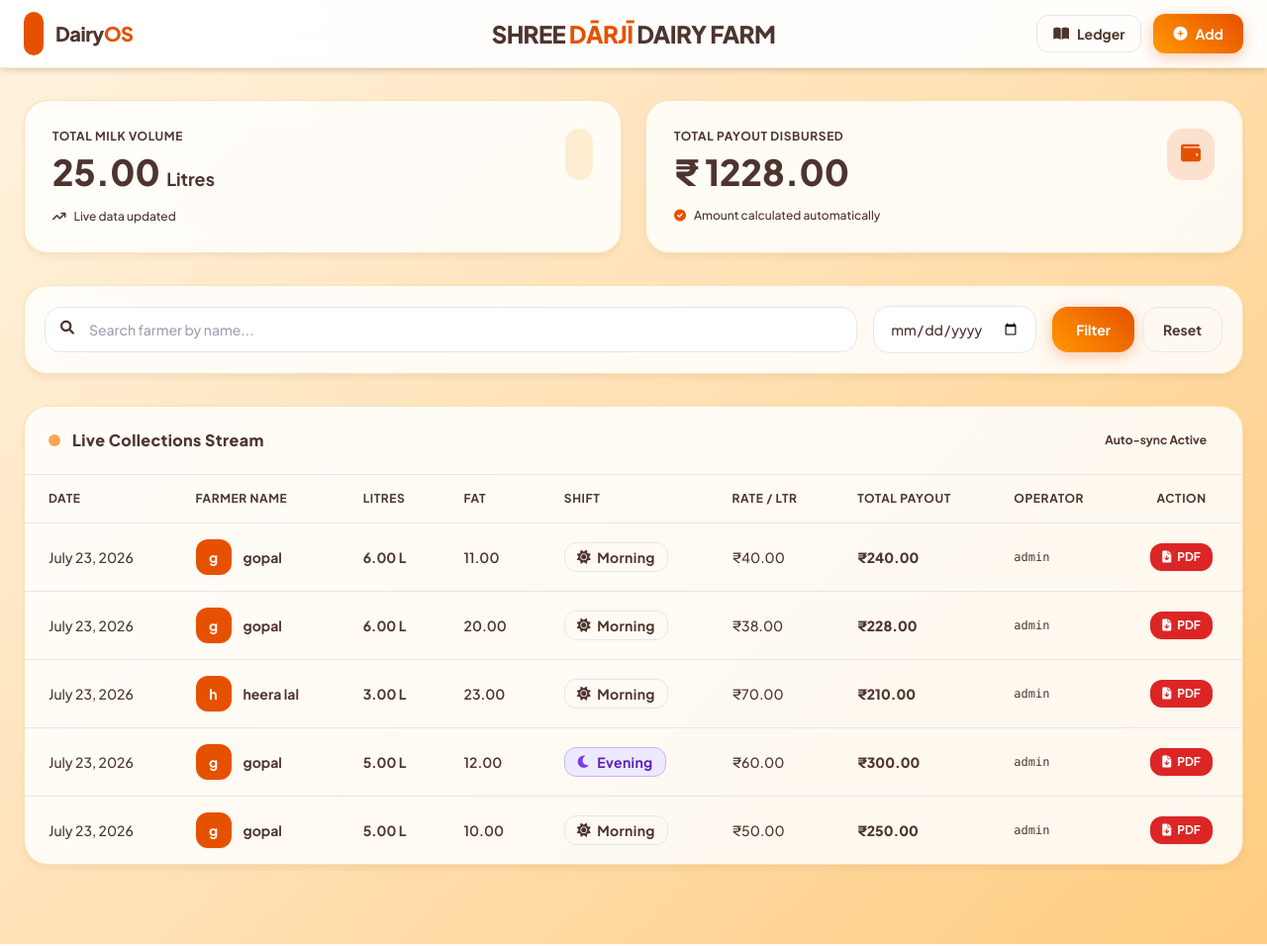
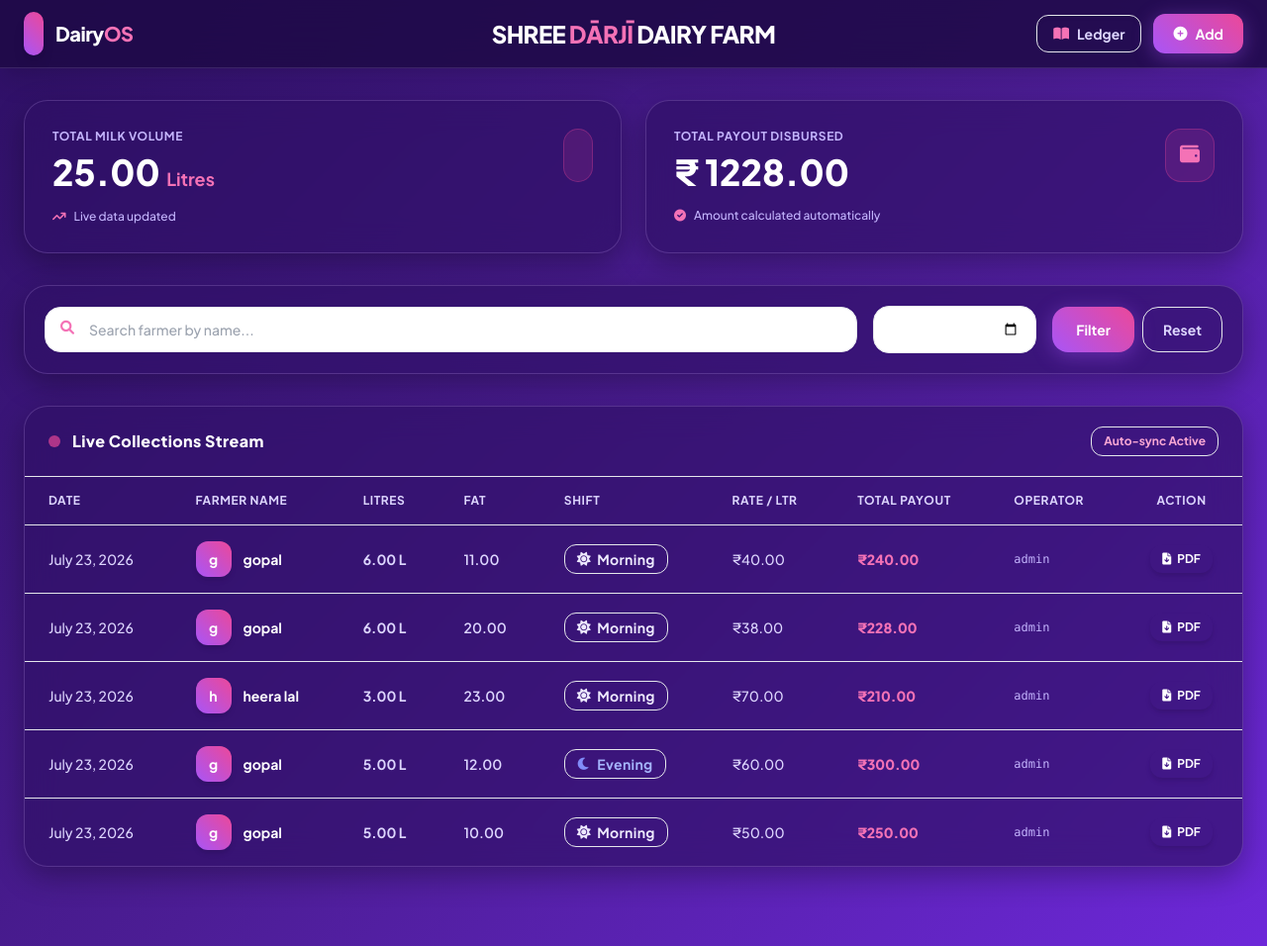
Before and after one commit to vishu601/dairy_project, a Django app: page / in a window 1280 px wide. Shown: the whole page at 99% size. Run offline with Django 5.2, Linux system fonts and the light colour scheme; a user stored in the database is signed in; data comes from the database, SQL or seed files in the repository.

Commit message:
update dashbord

```diff
--- a/dairy_app/templates/dairy_app/dashboard.html
+++ b/dairy_app/templates/dairy_app/dashboard.html
@@ -10,72 +10,77 @@
     <style>
         body {
             font-family: 'Plus Jakarta Sans', sans-serif;
-            background: linear-gradient(135deg, #fff3e0 0%, #ffe0b2 50%, #ffcc80 100%);
+            background: linear-gradient(135deg, #2e1065 0%, #4c1d95 50%, #6d28d9 100%);
             min-height: 100vh;
-            color: #4e342e;
+            color: #f3e8ff;
         }
         .glass-card {
-            background: rgba(255, 255, 255, 0.85);
-            backdrop-filter: blur(12px);
-            -webkit-backdrop-filter: blur(12px);
-            border: 1px solid rgba(255, 183, 77, 0.4);
-            box-shadow: 0 4px 6px rgba(0, 0, 0, 0.05);
+            background: rgba(46, 16, 101, 0.65);
+            backdrop-filter: blur(16px);
+            -webkit-backdrop-filter: blur(16px);
+            border: 1px solid rgba(216, 180, 254, 0.2);
+            box-shadow: 0 10px 30px rgba(0, 0, 0, 0.3);
         }
         .glass-nav {
-            background: rgba(255, 255, 255, 0.95);
-            backdrop-filter: blur(15px);
-            border-bottom: 1px solid rgba(255, 183, 77, 0.3);
+            background: rgba(30, 10, 70, 0.85);
+            backdrop-filter: blur(20px);
+            -webkit-backdrop-filter: blur(20px);
+            border-bottom: 1px solid rgba(216, 180, 254, 0.15);
         }
-        .text-dairy-orange { color: #e65100; }
-        .bg-dairy-orange { background-color: #f57c00; }
-        .btn-sky {
-            background: linear-gradient(45deg, #ff9800, #e65100);
+        .text-dairy-accent { color: #f43f5e; }
+        .bg-dairy-accent { background-color: #f43f5e; }
+        .btn-purple-glow {
+            background: linear-gradient(45deg, #a855f7, #ec4899);
             color: white;
-            box-shadow: 0 4px 15px rgba(230, 81, 0, 0.3);
+            box-shadow: 0 4px 20px rgba(168, 85, 247, 0.4);
         }
-        .btn-sky:hover {
-            background: linear-gradient(45deg, #fb8c00, #ef6c00);
+        .btn-purple-glow:hover {
+            background: linear-gradient(45deg, #9333ea, #db2777);
         }
-        .metric-icon-bg { background-color: rgba(255, 152, 0, 0.15); color: #e65100; }
+        .metric-icon-bg {
+            background-color: rgba(236, 72, 153, 0.15);
+            color: #f472b6;
+            border: 1px solid rgba(236, 72, 153, 0.3);
+        }
     </style>
 </head>
 <body class="pb-12">
 
     <!-- Top Navigation Bar -->
-    <nav class="glass-nav sticky top-0 z-50 px-4 sm:px-6 py-3 shadow-md">
+    <nav class="glass-nav sticky top-0 z-50 px-4 sm:px-6 py-3 shadow-xl">
         <div class="container mx-auto flex justify-between items-center">
             <!-- Logo & Brand -->
             <div class="flex items-center gap-3">
-                <div class="p-2.5 rounded-2xl text-white" style="background: #e65100;">
+                <div class="p-2.5 rounded-2xl text-white shadow-lg" style="background: linear-gradient(45deg, #a855f7, #ec4899);">
                     <i class="fa-solid fa-cow text-xl"></i>
                 </div>
                 <div>
-                    <h1 class="text-xl font-extrabold tracking-tight text-orange-950">Dairy<span style="color: #e65100;">OS</span></h1>
-                    <p class="text-[11px] text-orange-800 font-semibold uppercase tracking-wider hidden xs:block">Enterprise Suite</p>
+                    <h1 class="text-xl font-extrabold tracking-tight text-white">Dairy<span class="text-pink-400">OS</span></h1>
+                    <p class="text-[11px] text-purple-300 font-semibold uppercase tracking-wider hidden xs:block">Enterprise Suite</p>
                 </div>
             </div>
 
             <!-- Center Title -->
             <div class="absolute left-1/2 transform -translate-x-1/2 hidden md:block">
-                <h2 class="text-2xl font-extrabold text-orange-950 tracking-tight">
-                    SHREE <span class="text-dairy-orange">DĀRJĪ</span> DAIRY FARM
+                <h2 class="text-2xl font-extrabold text-white tracking-tight">
+                    SHREE <span class="text-pink-400">DĀRJĪ</span> DAIRY FARM
                 </h2>
             </div>
 
             <!-- Actions -->
             <div class="flex items-center gap-3">
-                <a href="{% url 'farmer_ledger' %}" class="bg-orange-500/10 hover:bg-orange-500/20 text-orange-950 px-4 py-2 rounded-xl text-sm font-bold transition-all flex items-center gap-2 border border-orange-500/20">
-                    <i class="fa-solid fa-book-open text-orange-700"></i> <span class="hidden sm:inline">Ledger</span>
+                <a href="{% url 'farmer_ledger' %}" class="bg-purple-900/40 hover:bg-purple-900/70 text-purple-200 px-4 py-2 rounded-xl text-sm font-bold transition-all flex items-center gap-2 border border-purple-500/30 shadow-inner">
+                    <i class="fa-solid fa-book-open text-pink-400"></i> <span class="hidden sm:inline">Ledger</span>
                 </a>
-                <a href="{% url 'add_milk' %}" class="btn-sky px-5 py-2.5 rounded-xl text-sm font-bold transition-all flex items-center gap-2">
+                <a href="{% url 'add_milk' %}" class="btn-purple-glow px-5 py-2.5 rounded-xl text-sm font-bold transition-all flex items-center gap-2">
                     <i class="fa-solid fa-plus-circle"></i> Add <span class="hidden xs:inline">Entry</span>
                 </a>
             </div>
         </div>
         <!-- Mobile Title -->
-        <div class="md:hidden mt-3 text-center border-t border-orange-500/20 pt-2">
-            <h2 class="text-lg font-extrabold text-orange-950 tracking-tight">
-                SHREE <span class="text-dairy-orange">DĀRJĪ</span> DAIRY FARM
+        <div class="md:hidden mt-3 text-center border-t border-purple-500/20 pt-2">
+            <h2 class="text-lg font-extrabold text-white tracking-tight">
+                SHREE <span class="text-pink-400">DĀRJĪ</span> DAIRY FARM
             </h2>
         </div>
     </nav>
@@ -85,101 +90,101 @@
         <!-- Metric Stats Cards -->
         <div class="grid grid-cols-1 sm:grid-cols-2 gap-6 mb-8">
             <!-- Card 1 -->
-            <div class="glass-card p-7 rounded-3xl shadow-lg">
+            <div class="glass-card p-7 rounded-3xl shadow-xl">
                 <div class="flex justify-between items-start mb-4">
                     <div>
-                        <p class="text-orange-800 text-xs font-bold uppercase tracking-wider">Total Milk Volume</p>
-                        <h3 class="text-4xl font-black text-orange-950 mt-2">{{ total_litres|default:0 }} <span class="text-lg font-bold text-orange-700">Litres</span></h3>
+                        <p class="text-purple-300 text-xs font-bold uppercase tracking-wider">Total Milk Volume</p>
+                        <h3 class="text-4xl font-black text-white mt-2">{{ total_litres|default:0 }} <span class="text-lg font-bold text-pink-400">Litres</span></h3>
                     </div>
                     <div class="metric-icon-bg p-3.5 rounded-2xl">
                         <i class="fa-solid fa-glass-water text-xl"></i>
                     </div>
                 </div>
-                <div class="flex items-center gap-2 text-xs text-orange-800 font-medium">
-                    <i class="fa-solid fa-arrow-trend-up text-orange-700"></i> Live data updated
+                <div class="flex items-center gap-2 text-xs text-purple-300 font-medium">
+                    <i class="fa-solid fa-arrow-trend-up text-pink-400"></i> Live data updated
                 </div>
             </div>
 
             <!-- Card 2 -->
-            <div class="glass-card p-7 rounded-3xl shadow-lg">
+            <div class="glass-card p-7 rounded-3xl shadow-xl">
                 <div class="flex justify-between items-start mb-4">
                     <div>
-                        <p class="text-orange-800 text-xs font-bold uppercase tracking-wider">Total Payout Disbursed</p>
-                        <h3 class="text-4xl font-black text-orange-950 mt-2">₹ {{ total_amount|default:0 }}</h3>
+                        <p class="text-purple-300 text-xs font-bold uppercase tracking-wider">Total Payout Disbursed</p>
+                        <h3 class="text-4xl font-black text-white mt-2">₹ {{ total_amount|default:0 }}</h3>
                     </div>
-                    <div class="metric-icon-bg p-3.5 rounded-2xl" style="background-color: rgba(230, 81, 0, 0.15); color: #e65100;">
+                    <div class="metric-icon-bg p-3.5 rounded-2xl">
                         <i class="fa-solid fa-wallet text-xl"></i>
                     </div>
                 </div>
-                <div class="flex items-center gap-2 text-xs text-orange-800 font-medium">
-                    <i class="fa-solid fa-check-circle text-dairy-orange"></i> Amount calculated automatically
+                <div class="flex items-center gap-2 text-xs text-purple-300 font-medium">
+                    <i class="fa-solid fa-check-circle text-pink-400"></i> Amount calculated automatically
                 </div>
             </div>
         </div>
 
         <!-- Filter & Search Console -->
-        <form method="GET" class="glass-card p-5 rounded-3xl mb-8 shadow-lg flex flex-col md:flex-row gap-4 items-center border border-orange-500/20">
+        <form method="GET" class="glass-card p-5 rounded-3xl mb-8 shadow-xl flex flex-col md:flex-row gap-4 items-center">
             <div class="w-full md:flex-1 relative">
-                <i class="fa-solid fa-magnifying-glass absolute left-4 top-3.5 text-orange-700 text-sm"></i>
-                <input type="text" name="q" value="{{ search_query }}" placeholder="Search farmer by name..." class="w-full bg-white border border-orange-500/30 text-orange-950 placeholder-orange-700/60 pl-11 pr-4 py-3 rounded-2xl text-sm font-medium focus:outline-none focus:ring-2 focus:ring-orange-500/50 transition-all">
+                <i class="fa-solid fa-magnifying-glass absolute left-4 top-3.5 text-pink-400 text-sm"></i>
+                <input type="text" name="q" value="{{ search_query }}" placeholder="Search farmer by name..." class="w-full bg-purple-950/50 border border-purple-500/30 text-white placeholder-purple-300/50 pl-11 pr-4 py-3 rounded-2xl text-sm font-medium focus:outline-none focus:ring-2 focus:ring-pink-500 transition-all">
             </div>
             <div class="w-full md:w-auto">
-                <input type="date" name="date" value="{{ selected_date }}" class="w-full md:w-auto bg-white border border-orange-500/30 text-orange-950 px-4 py-3 rounded-2xl text-sm font-medium focus:outline-none focus:ring-2 focus:ring-orange-500/50 transition-all">
+                <input type="date" name="date" value="{{ selected_date }}" class="w-full md:w-auto bg-purple-950/50 border border-purple-500/30 text-white px-4 py-3 rounded-2xl text-sm font-medium focus:outline-none focus:ring-2 focus:ring-pink-500 transition-all">
             </div>
             <div class="flex gap-2 w-full md:w-auto">
-                <button type="submit" class="flex-1 md:flex-none btn-sky px-6 py-3 rounded-2xl text-sm font-bold shadow-md">Filter</button>
-                <a href="{% url 'dashboard' %}" class="flex-1 md:flex-none text-center bg-orange-500/10 hover:bg-orange-500/20 text-orange-950 px-5 py-3 rounded-2xl text-sm font-bold transition-all border border-orange-500/20">Reset</a>
+                <button type="submit" class="flex-1 md:flex-none btn-purple-glow px-6 py-3 rounded-2xl text-sm font-bold shadow-md">Filter</button>
+                <a href="{% url 'dashboard' %}" class="flex-1 md:flex-none text-center bg-purple-900/40 hover:bg-purple-900/70 text-purple-200 px-5 py-3 rounded-2xl text-sm font-bold transition-all border border-purple-500/30">Reset</a>
             </div>
         </form>
 
         <!-- Main Data Container -->
-        <div class="glass-card rounded-3xl overflow-hidden shadow-xl border border-orange-500/20">
-            <div class="px-6 py-5 border-b border-orange-500/20 flex justify-between items-center bg-orange-500/10">
+        <div class="glass-card rounded-3xl overflow-hidden shadow-2xl">
+            <div class="px-6 py-5 border-b border-purple-500/20 flex justify-between items-center bg-purple-950/30">
                 <div class="flex items-center gap-3">
-                    <div class="w-3 h-3 rounded-full bg-dairy-orange animate-pulse"></div>
-                    <h3 class="text-base font-extrabold text-orange-950 tracking-wide">Live Collections Stream</h3>
+                    <div class="w-3 h-3 rounded-full bg-pink-500 animate-pulse"></div>
+                    <h3 class="text-base font-extrabold text-white tracking-wide">Live Collections Stream</h3>
                 </div>
-                <span class="text-xs font-bold text-orange-800 bg-orange-500/20 px-3 py-1.5 rounded-xl">Auto-sync Active</span>
+                <span class="text-xs font-bold text-pink-300 bg-pink-500/20 px-3 py-1.5 rounded-xl border border-pink-500/30">Auto-sync Active</span>
             </div>
 
             <!-- Mobile Card View -->
-            <div class="block lg:hidden divide-y divide-orange-500/20 p-4 space-y-4">
+            <div class="block lg:hidden divide-y divide-purple-500/20 p-4 space-y-4">
                 {% for c in collections %}
-                <div class="bg-white border border-orange-500/20 rounded-2xl p-4 space-y-3 shadow-sm">
+                <div class="bg-purple-950/40 border border-purple-500/20 rounded-2xl p-4 space-y-3 shadow-lg">
                     <div class="flex justify-between items-center">
-                        <span class="text-xs font-semibold text-orange-800"><i class="fa-regular fa-calendar mr-1"></i> {{ c.date }}</span>
-                        <span class="px-3 py-1 rounded-xl text-[11px] font-bold tracking-wide border inline-flex items-center gap-1.5 {% if c.shift == 'Morning' %}bg-orange-100 text-orange-800 border-orange-300{% else %}bg-purple-100 text-purple-800 border-purple-300{% endif %}">
-                            <i class="fa-solid {% if c.shift == 'Morning' %}fa-sun text-orange-600{% else %}fa-moon text-purple-600{% endif %}"></i> {{ c.shift }}
+                        <span class="text-xs font-semibold text-purple-300"><i class="fa-regular fa-calendar mr-1"></i> {{ c.date }}</span>
+                        <span class="px-3 py-1 rounded-xl text-[11px] font-bold tracking-wide border inline-flex items-center gap-1.5 {% if c.shift == 'Morning' %}bg-amber-500/20 text-amber-300 border-amber-500/30{% else %}bg-indigo-500/20 text-indigo-300 border-indigo-500/30{% endif %}">
+                            <i class="fa-solid {% if c.shift == 'Morning' %}fa-sun text-amber-400{% else %}fa-moon text-indigo-400{% endif %}"></i> {{ c.shift }}
                         </span>
                     </div>
 
                     <div class="flex items-center justify-between">
                         <div class="flex items-center gap-3">
-                            <div class="w-10 h-10 rounded-xl flex items-center justify-center text-sm text-white font-bold shadow-sm" style="background: #e65100;">
+                            <div class="w-10 h-10 rounded-xl flex items-center justify-center text-sm text-white font-bold shadow-md" style="background: linear-gradient(45deg, #a855f7, #ec4899);">
                                 {{ c.farmer.name|slice:":1" }}
                             </div>
                             <div>
-                                <h4 class="font-bold text-orange-950 text-sm">{{ c.farmer.name }}</h4>
-                                <p class="text-xs text-orange-700 font-mono">Op: {{ c.collected_by.username|default:"Admin" }}</p>
+                                <h4 class="font-bold text-white text-sm">{{ c.farmer.name }}</h4>
+                                <p class="text-xs text-purple-300 font-mono">Op: {{ c.collected_by.username|default:"Admin" }}</p>
                             </div>
                         </div>
                         <div class="text-right">
-                            <span class="text-lg font-black text-orange-950">₹{{ c.total_amount }}</span>
-                            <p class="text-xs text-orange-800 font-semibold">{{ c.litres }} L • F {{ c.fat }}</p>
+                            <span class="text-lg font-black text-pink-400">₹{{ c.total_amount }}</span>
+                            <p class="text-xs text-purple-300 font-semibold">{{ c.litres }} L • F {{ c.fat }}</p>
                         </div>
                     </div>
 
-                    <div class="pt-2 border-t border-orange-500/20 flex justify-between items-center text-xs">
-                        <span class="text-orange-900 font-medium">Rate: ₹{{ c.price_per_litre }}/L</span>
-                        <a href="{% url 'download_slip' c.id %}" class="bg-red-600 hover:bg-red-700 text-white px-4 py-1.5 rounded-xl text-xs font-bold shadow-sm transition-all inline-flex items-center gap-1.5">
+                    <div class="pt-2 border-t border-purple-500/20 flex justify-between items-center text-xs">
+                        <span class="text-purple-200 font-medium">Rate: ₹{{ c.price_per_litre }}/L</span>
+                        <a href="{% url 'download_slip' c.id %}" class="bg-rose-600 hover:bg-rose-700 text-white px-4 py-1.5 rounded-xl text-xs font-bold shadow-md transition-all inline-flex items-center gap-1.5">
                             <i class="fa-solid fa-file-arrow-down"></i> PDF Slip
                         </a>
                     </div>
                 </div>
                 {% empty %}
-                <div class="text-center py-12 text-orange-800/70 font-medium">
+                <div class="text-center py-12 text-purple-300/70 font-medium">
                     <div class="flex flex-col items-center justify-center gap-2">
-                        <i class="fa-regular fa-folder-open text-4xl text-orange-400/50"></i>
+                        <i class="fa-regular fa-folder-open text-4xl text-purple-400/50"></i>
                         <p class="text-sm">No collection entries found.</p>
                     </div>
                 </div>
@@ -190,7 +195,7 @@
             <div class="hidden lg:block overflow-x-auto">
                 <table class="w-full text-left border-collapse">
                     <thead>
-                        <tr class="bg-orange-500/10 text-orange-950 text-xs font-extrabold uppercase tracking-wider border-b border-orange-500/20">
+                        <tr class="bg-purple-950/40 text-purple-200 text-xs font-extrabold uppercase tracking-wider border-b border-purple-500/20">
                             <th class="py-4 px-6">Date</th>
                             <th class="py-4 px-6">Farmer Name</th>
                             <th class="py-4 px-6">Litres</th>
@@ -202,37 +207,37 @@
                             <th class="py-4 px-6 text-center">Action</th>
                         </tr>
                     </thead>
-                    <tbody class="text-orange-950 text-sm divide-y divide-orange-500/20">
+                    <tbody class="text-purple-100 text-sm divide-y divide-purple-500/15">
                         {% for c in collections %}
-                        <tr class="hover:bg-orange-500/10 transition-colors">
-                            <td class="py-4 px-6 font-medium text-orange-900">{{ c.date }}</td>
-                            <td class="py-4 px-6 font-bold text-orange-950 flex items-center gap-3">
-                                <div class="w-9 h-9 rounded-xl flex items-center justify-center text-sm text-white font-bold shadow-sm" style="background: #e65100;">
+                        <tr class="hover:bg-purple-900/30 transition-colors">
+                            <td class="py-4 px-6 font-medium text-purple-200">{{ c.date }}</td>
+                            <td class="py-4 px-6 font-bold text-white flex items-center gap-3">
+                                <div class="w-9 h-9 rounded-xl flex items-center justify-center text-sm text-white font-bold shadow-md" style="background: linear-gradient(45deg, #a855f7, #ec4899);">
                                     {{ c.farmer.name|slice:":1" }}
                                 </div>
                                 {{ c.farmer.name }}
                             </td>
-                            <td class="py-4 px-6 font-bold text-orange-900">{{ c.litres }} L</td>
-                            <td class="py-4 px-6 font-semibold text-orange-900">{{ c.fat }}</td>
+                            <td class="py-4 px-6 font-bold text-purple-200">{{ c.litres }} L</td>
+                            <td class="py-4 px-6 font-semibold text-purple-200">{{ c.fat }}</td>
                             <td class="py-4 px-6">
-                                <span class="px-3 py-1 rounded-xl text-[11px] font-bold tracking-wide border inline-flex items-center gap-1.5 {% if c.shift == 'Morning' %}bg-orange-100 text-orange-800 border-orange-300{% else %}bg-purple-100 text-purple-800 border-purple-300{% endif %}">
-                                    <i class="fa-solid {% if c.shift == 'Morning' %}fa-sun text-orange-600{% else %}fa-moon text-purple-600{% endif %}"></i> {{ c.shift }}
+                                <span class="px-3 py-1 rounded-xl text-[11px] font-bold tracking-wide border inline-flex items-center gap-1.5 {% if c.shift == 'Morning' %}bg-amber-500/20 text-amber-300 border-amber-500/30{% else %}bg-indigo-500/20 text-indigo-300 border-indigo-500/30{% endif %}">
+                                    <i class="fa-solid {% if c.shift == 'Morning' %}fa-sun text-amber-400{% else %}fa-moon text-indigo-400{% endif %}"></i> {{ c.shift }}
                                 </span>
                             </td>
-                            <td class="py-4 px-6 font-medium text-orange-900">₹{{ c.price_per_litre }}</td>
-                            <td class="py-4 px-6 font-black text-orange-950">₹{{ c.total_amount }}</td>
-                            <td class="py-4 px-6 text-xs text-orange-700 font-mono">{{ c.collected_by.username|default:"Admin" }}</td>
+                            <td class="py-4 px-6 font-medium text-purple-200">₹{{ c.price_per_litre }}</td>
+                            <td class="py-4 px-6 font-black text-pink-400">₹{{ c.total_amount }}</td>
+                            <td class="py-4 px-6 text-xs text-purple-300 font-mono">{{ c.collected_by.username|default:"Admin" }}</td>
                             <td class="py-4 px-6 text-center">
-                                <a href="{% url 'download_slip' c.id %}" class="bg-red-600 hover:bg-red-700 text-white px-3 py-1.5 rounded-xl text-xs font-bold shadow-sm transition-all inline-flex items-center gap-1.5">
+                                <a href="{% url 'download_slip' c.id %}" class="bg-rose-600 hover:bg-rose-700 text-white px-3 py-1.5 rounded-xl text-xs font-bold shadow-md transition-all inline-flex items-center gap-1.5">
                                     <i class="fa-solid fa-file-arrow-down"></i> PDF
                                 </a>
                             </td>
                         </tr>
                         {% empty %}
                         <tr>
-                            <td colspan="9" class="text-center py-12 text-orange-800/70 font-medium">
+                            <td colspan="9" class="text-center py-12 text-purple-300/70 font-medium">
                                 <div class="flex flex-col items-center justify-center gap-2">
-                                    <i class="fa-regular fa-folder-open text-4xl text-orange-400/50"></i>
+                                    <i class="fa-regular fa-folder-open text-4xl text-purple-400/50"></i>
                                     <p class="text-sm">No collection entries found.</p>
                                 </div>
                             </td>
```
